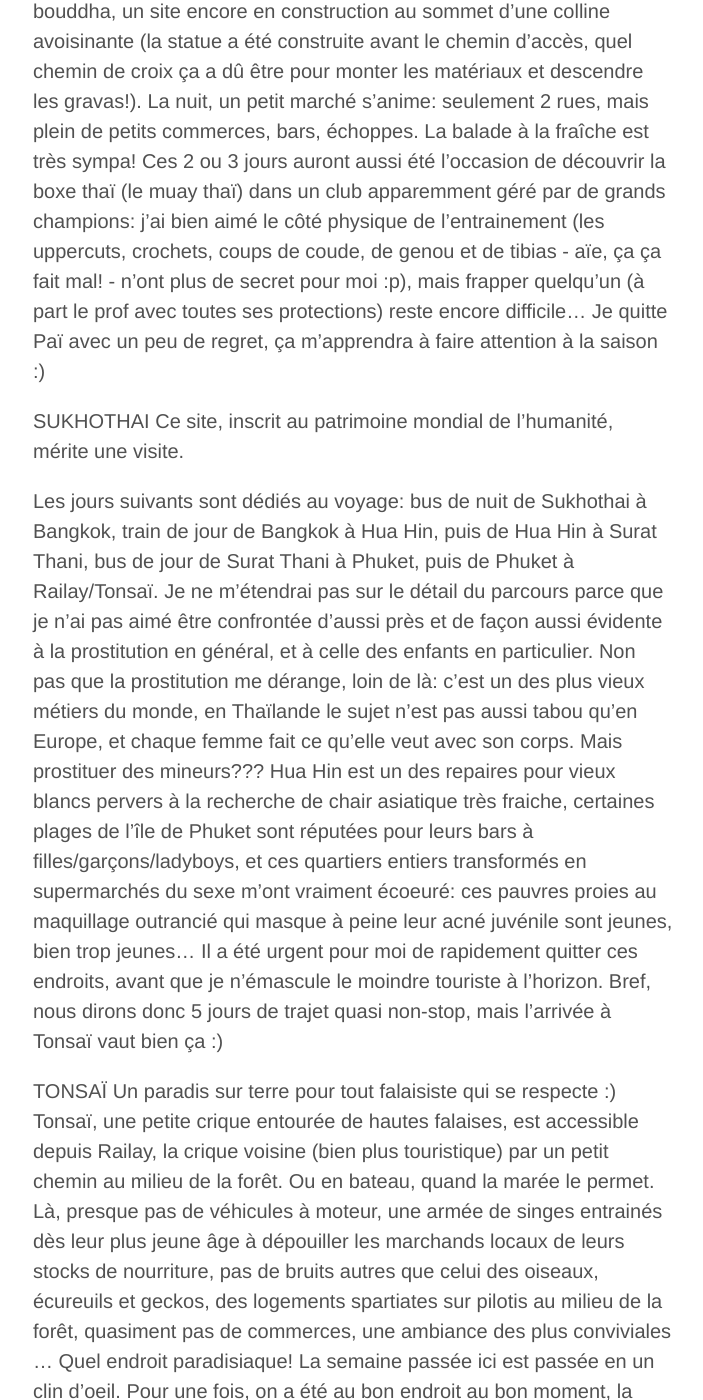
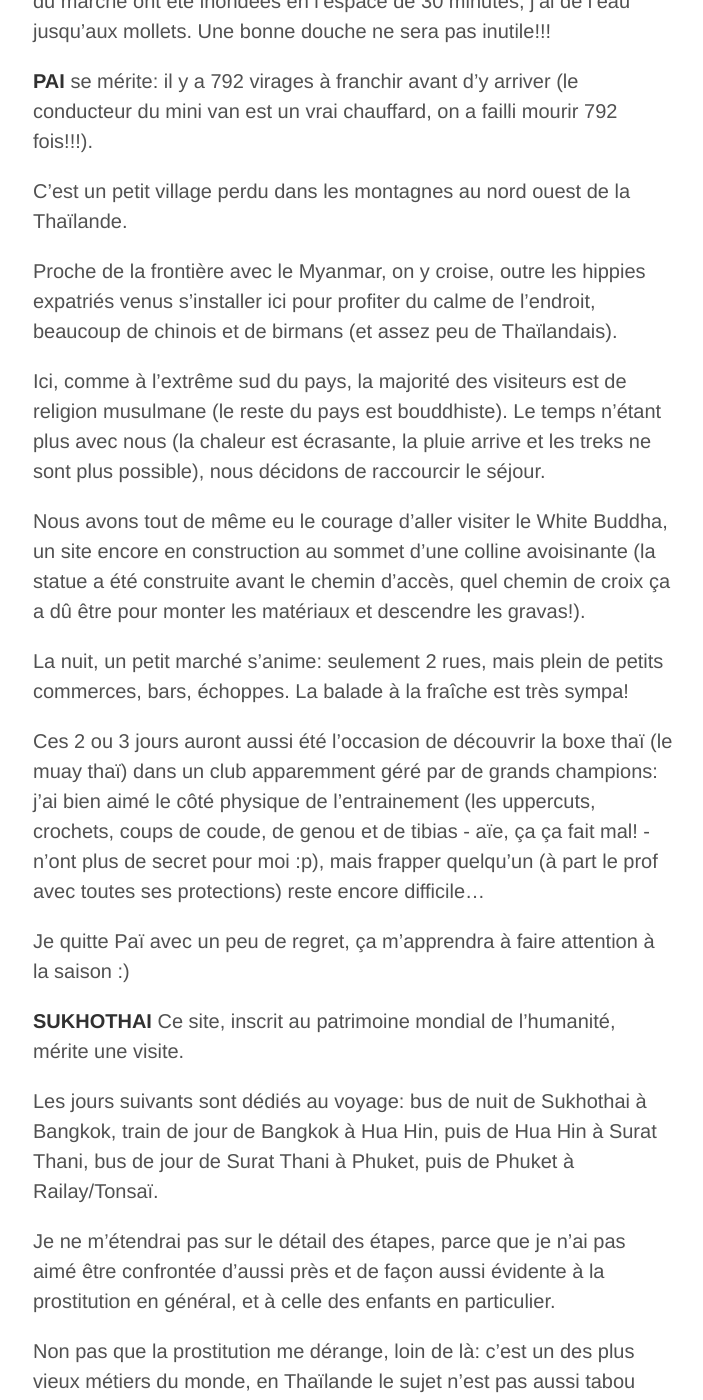
Before and after one commit to crossingborders/crossingborders.github.io, a Jekyll site: the page built from _posts/2014-05-31-Thailande.md, in a window 1280 px wide and 1400 px high, scrolled down 1592 px. Shown: the whole window, without its empty margins (287-990 px from the left). Built offline with Jekyll 4.4.1, drawn with Linux system fonts in a browser that asks for light colours; Markdown is read by kramdown in place of the engine named in the settings; some of the changed text lies outside the part shown.

Commit message:
Update 2014-05-31-Thailande.md

```diff
--- a/_posts/2014-05-31-Thailande.md
+++ b/_posts/2014-05-31-Thailande.md
@@ -14,33 +14,86 @@
 photoset: 72157648583988556
 ---
 
-CHIANG MAI
 Après avoir passé un bon mois et demi et France, me voilà de retour en Thaïlande.
 
-Objectif de ce "nouveau départ": prendre un mois (durée maximale d'un séjour sans visa) pour découvrir cet immense pays et le traverser du Nord au Sud en évitant au maximum la mousson qui arrive. Le choix des sites à visiter n'a pas été simple, il y a peut être eu trop de route et pas assez de temps pour profiter, j'ai encore plein d'endroits à (re)découvrir, mais que voulez vous, voyager ne s'apprend pas en une nuit :).
-1er arrêt: Chiang Mai, au nord. Quel endroit étonnant! Bien que ce soit une grande ville (la 3ème du pays je crois), sa vieille ville fortifiée avec ses petites rues charmantes et paisibles dégagent un air de tranquilité tout à fait inattendu. Son emplacement, au milieu des montagnes, est idéal pour y faire (à la bonne saison) des treks de 3 ou 4 jours et y rencontrer les tribus locales. Malgré le programme chargé que je m'étais fixé, et malgré la mousson qui approche (il a fait jusqu'à 45°, on a eu quelques bonnes ondées et les treks n'étaient plus possible), j'y ai passé au total près de 10 jours au lieu des 3 ou 4 initialement prévus!
-Un 1er séjour en compagnie d'un petit groupe d'amis grimpeurs fort sympathiques (;)) est passé à toute vitesse: même pas le temps de me remettre du décalage horaire que j'étais déjà perchée en haut d'une voie! Mon 2ème séjour aura été ponctué de massages, de grimpe, de visite de temples. J'ai eu la chance incroyable d'assister à la fin des 2 jours que dure la célébration annuelle de Bouddha (un spectacle magnifique que ces moines en pleine méditation autour d'un point d'eau, au pied d'un bohdan tree, éclairés à la lumière de milliers de bougies).
-La nuit, la ville s'anime au rythme de marchés superbes. On y trouve de tout à des prix défiants toute concurrence: dans le sud de la ville, un marché local propose des stands de nourriture (brochettes en tout genre ou sauterelles grillées), des gadgets et vêtements. Le Sunday market, immense et plus touristique, occupe la moitié de la vieille ville. C'est l'occasion pour chacune des tribus environnantes de descendre de leurs villages pour vendre les produits qu'elles ont confectionnés. La balade dans le night bazaar, clairement un marché à touristes, a été interrompue par une pluie battante: l'occasion de trouver refuge dans un boui boui indien, le temps que la pluie s'arrête. Les routes aux abords du marché ont été inondées en l'espace de 30 minutes, j'ai de l'eau jusqu'aux mollets. Une bonne douche ne sera pas inutile!!!
+Objectif de ce "nouveau départ": prendre un mois (durée maximale d'un séjour sans visa) pour découvrir cet immense pays et le traverser du Nord au Sud en évitant au maximum la mousson qui arrive.
 
-PAI
-Pai se mérite: il y a 792 virages à franchir avant d'y arriver (le conducteur du mini van est un vrai chauffard, on a failli mourir 792 fois!!!).
-C'est un petit village perdu dans les montagnes au nord ouest de la Thaïlande. Proche de la frontière avec le Myanmar, on y croise, outre les hippies expatriés venus s'installer ici pour profiter du calme de l'endroit, beaucoup de chinois et de birmans (et assez peu de Thaïlandais). Ici, comme à l'extrême sud du pays, la majorité des visiteurs est de religion musulmane (le reste du pays est bouddhiste). Le temps n'étant plus avec nous (la chaleur est écrasante, la pluie arrive et les treks ne sont plus possible), nous décidons de raccourcir le séjour.
-Nous avons tout de même eu le courage d'aller visiter le white bouddha, un site encore en construction au sommet d'une colline avoisinante (la statue a été construite avant le chemin d'accès, quel chemin de croix ça a dû être pour monter les matériaux et descendre les gravas!).
+Le choix des sites à visiter n'a pas été simple, il y a peut être eu trop de route et pas assez de temps pour profiter, j'ai encore plein d'endroits à (re)découvrir, mais que voulez vous, voyager ne s'apprend pas en une nuit :).
+
+1er arrêt: **CHIANG MAI**, au nord.
+
+Quel endroit étonnant!
+
+Bien que ce soit une grande ville (la 3ème du pays je crois), sa vieille ville fortifiée avec ses petites rues charmantes et paisibles dégagent un air de tranquilité tout à fait inattendu. Son emplacement, au milieu des montagnes, est idéal pour y faire (à la bonne saison) des treks de 3 ou 4 jours et y rencontrer les tribus locales.
+
+Malgré le programme chargé que je m'étais fixé, et malgré la mousson qui approche (il a fait jusqu'à 45°, on a eu quelques bonnes ondées et les treks n'étaient plus possible), j'y ai passé au total près de 10 jours au lieu des 3 ou 4 initialement prévus!
+
+Un 1er séjour en compagnie d'un petit groupe d'amis grimpeurs fort sympathiques (;)) est passé à toute vitesse: même pas le temps de me remettre du décalage horaire que j'étais déjà perchée en haut d'une voie!
+
+Mon 2ème séjour aura été ponctué de massages, de grimpe, de visite de temples. J'ai également eu la chance incroyable d'assister à la fin des 2 jours que dure la célébration annuelle de Buddha (un spectacle magnifique que ces moines en pleine méditation autour d'un point d'eau, au pied d'un bohdan tree, éclairés à la lumière de milliers de bougies).
+
+La nuit, la ville s'anime au rythme de marchés superbes.
+
+On y trouve de tout à des prix défiants toute concurrence: dans le sud de la ville, un marché local propose des stands de nourriture (brochettes en tout genre ou sauterelles grillées), des gadgets et vêtements.
+
+Le Sunday market, immense et plus touristique, occupe la moitié de la vieille ville. C'est l'occasion pour chacune des tribus environnantes de descendre de leurs villages pour vendre les produits qu'elles ont confectionnés.
+
+La balade dans le night bazaar, clairement un marché à touristes, a été interrompue par une pluie battante: l'occasion de trouver refuge dans un boui boui indien, le temps que la pluie s'arrête. Les routes aux abords du marché ont été inondées en l'espace de 30 minutes, j'ai de l'eau jusqu'aux mollets. Une bonne douche ne sera pas inutile!!!
+
+
+**PAI** se mérite: il y a 792 virages à franchir avant d'y arriver (le conducteur du mini van est un vrai chauffard, on a failli mourir 792 fois!!!).
+
+C'est un petit village perdu dans les montagnes au nord ouest de la Thaïlande.
+
+Proche de la frontière avec le Myanmar, on y croise, outre les hippies expatriés venus s'installer ici pour profiter du calme de l'endroit, beaucoup de chinois et de birmans (et assez peu de Thaïlandais).
+
+Ici, comme à l'extrême sud du pays, la majorité des visiteurs est de religion musulmane (le reste du pays est bouddhiste). Le temps n'étant plus avec nous (la chaleur est écrasante, la pluie arrive et les treks ne sont plus possible), nous décidons de raccourcir le séjour.
+
+Nous avons tout de même eu le courage d'aller visiter le White Buddha, un site encore en construction au sommet d'une colline avoisinante (la statue a été construite avant le chemin d'accès, quel chemin de croix ça a dû être pour monter les matériaux et descendre les gravas!).
+
 La nuit, un petit marché s'anime: seulement 2 rues, mais plein de petits commerces, bars, échoppes. La balade à la fraîche est très sympa!
+
 Ces 2 ou 3 jours auront aussi été l'occasion de découvrir la boxe thaï (le muay thaï) dans un club apparemment géré par de grands champions: j'ai bien aimé le côté physique de l'entrainement (les uppercuts, crochets, coups de coude, de genou et de tibias - aïe, ça ça fait mal! - n'ont plus de secret pour moi :p), mais frapper quelqu'un (à part le prof avec toutes ses protections) reste encore difficile...
+
 Je quitte Paï avec un peu de regret, ça m'apprendra à faire attention à la saison :)
 
-SUKHOTHAI
+**SUKHOTHAI**
 Ce site, inscrit au patrimoine mondial de l'humanité, mérite une visite.
 
+
+
 Les jours suivants sont dédiés au voyage: bus de nuit de Sukhothai à Bangkok, train de jour de Bangkok à Hua Hin, puis de Hua Hin à Surat Thani, bus de jour de Surat Thani à Phuket, puis de Phuket à Railay/Tonsaï.
-Je ne m'étendrai pas sur le détail du parcours parce que je n'ai pas aimé être confrontée d'aussi près et de façon aussi évidente à la prostitution en général, et à celle des enfants en particulier. Non pas que la prostitution me dérange, loin de là: c'est un des plus vieux métiers du monde, en Thaïlande le sujet n'est pas aussi tabou qu'en Europe, et chaque femme fait ce qu'elle veut avec son corps. Mais prostituer des mineurs??? Hua Hin est un des repaires pour vieux blancs pervers à la recherche de chair asiatique très fraiche, certaines plages de l'île de Phuket sont réputées pour leurs bars à filles/garçons/ladyboys, et ces quartiers entiers transformés en supermarchés du sexe m'ont vraiment écoeuré: ces pauvres proies au maquillage outrancié qui masque à peine leur acné juvénile sont jeunes, bien trop jeunes... Il a été urgent pour moi de rapidement quitter ces endroits, avant que je n'émascule le moindre touriste à l'horizon.
-Bref, nous dirons donc 5 jours de trajet quasi non-stop, mais l'arrivée à Tonsaï vaut bien ça :)
 
-TONSAÏ
+Je ne m'étendrai pas sur le détail des étapes, parce que je n'ai pas aimé être confrontée d'aussi près et de façon aussi évidente à la prostitution en général, et à celle des enfants en particulier.
+
+Non pas que la prostitution me dérange, loin de là: c'est un des plus vieux métiers du monde, en Thaïlande le sujet n'est pas aussi tabou qu'en Europe, et chaque femme fait ce qu'elle veut avec son corps.
+
+Mais prostituer des mineurs???
+
+Hua Hin est un des repaires pour vieux blancs pervers à la recherche de chair asiatique très fraiche, certaines plages de l'île de Phuket sont réputées pour leurs bars à filles/garçons/ladyboys, et ces quartiers entiers transformés en supermarchés du sexe m'ont vraiment écoeuré: ces pauvres proies au maquillage outrancié qui masque à peine leur acné juvénile sont jeunes, bien trop jeunes...
+
+Il a été urgent pour moi de rapidement quitter ces endroits, avant que je n'émascule le moindre touriste à l'horizon.
+
+
+Bref, nous dirons donc 5 jours de trajet quasi non-stop, mais l'arrivée à **TONSAI** vaut bien ça :)
+
 Un paradis sur terre pour tout falaisiste qui se respecte :)
-Tonsaï, une petite crique entourée de hautes falaises, est accessible depuis Railay, la crique voisine (bien plus touristique) par un petit chemin au milieu de la forêt. Ou en bateau, quand la marée le permet. Là, presque pas de véhicules à moteur, une armée de singes entrainés dès leur plus jeune âge à dépouiller les marchands locaux de leurs stocks de nourriture, pas de bruits autres que celui des oiseaux, écureuils et geckos, des logements spartiates sur pilotis au milieu de la forêt, quasiment pas de commerces, une ambiance des plus conviviales ... Quel endroit paradisiaque!
-La semaine passée ici est passée en un clin d'oeil. Pour une fois, on a été au bon endroit au bon moment, la période touristique étant passée et la mousson n'arrivant que le mois suivant! Ca a été ici l'occasion de rencontrer plein de gens sympas (et de prendre quelques cours d'espagnol :)), de faire des progrès en slack, de m'auto-terroriser en falaise (non mais quelle flippette je suis, c'est dingue :/) et de visiter la plage de Phranang (plage magnifique hors heures de pointe avec ses falaises immenses et sa grotte dédiée à une déesse et remplie de godemichets de toute taille et de toute couleur, apportés par les marins pour assurer leur protection).
+
+Tonsaï, une petite crique entourée de hautes falaises, est accessible depuis Railay, la crique voisine (bien plus touristique) par un petit chemin au milieu de la forêt.
+
+Ou en bateau, quand la marée le permet.
+
+Là, presque pas de véhicules à moteur, une armée de singes entrainés dès leur plus jeune âge à dépouiller les marchands locaux de leurs stocks de nourriture, pas de bruits autres que celui des oiseaux, écureuils et geckos, des logements spartiates sur pilotis au milieu de la forêt, quasiment pas de commerces, une ambiance des plus conviviales ... Quel endroit paradisiaque!
+
+La semaine passée ici est passée en un clin d'oeil. Pour une fois, on a été au bon endroit au bon moment, la période touristique étant passée et la mousson n'arrivant que le mois suivant!
+
+Ca a été ici l'occasion de rencontrer plein de gens sympas (et de prendre quelques cours d'espagnol :)), de faire des progrès en slack, de m'auto-terroriser en falaise (non mais quelle flippette je suis, c'est dingue :/) et de visiter la plage de Phranang (plage magnifique hors heures de pointe avec ses falaises immenses et sa grotte dédiée à une déesse et remplie de godemichets de toute taille et de toute couleur, apportés par les marins pour assurer leur protection).
+
 Un endroit que je referais avec plaisir... Hasta el proximo año? ;)
+
 Et voilà, le mois tire déjà à sa fin. Il est temps de reprendre la route (via Hat Yai), direction la Malaisie.
-Je garderai en mémoire la gentillesse des locaux, la quiétude de certains endroits, la beauté des paysages, les plats, simples mais bons. En revanche, qu'on ne me parle juste plus JAMAIS de cacahuète!! :)
+
+
+Je garderai en mémoire la gentillesse des locaux, la quiétude de certains endroits, la beauté des paysages, les plats, simples mais bons.
+
+En revanche, qu'on ne me parle juste plus JAMAIS de cacahuète!! :)
```
